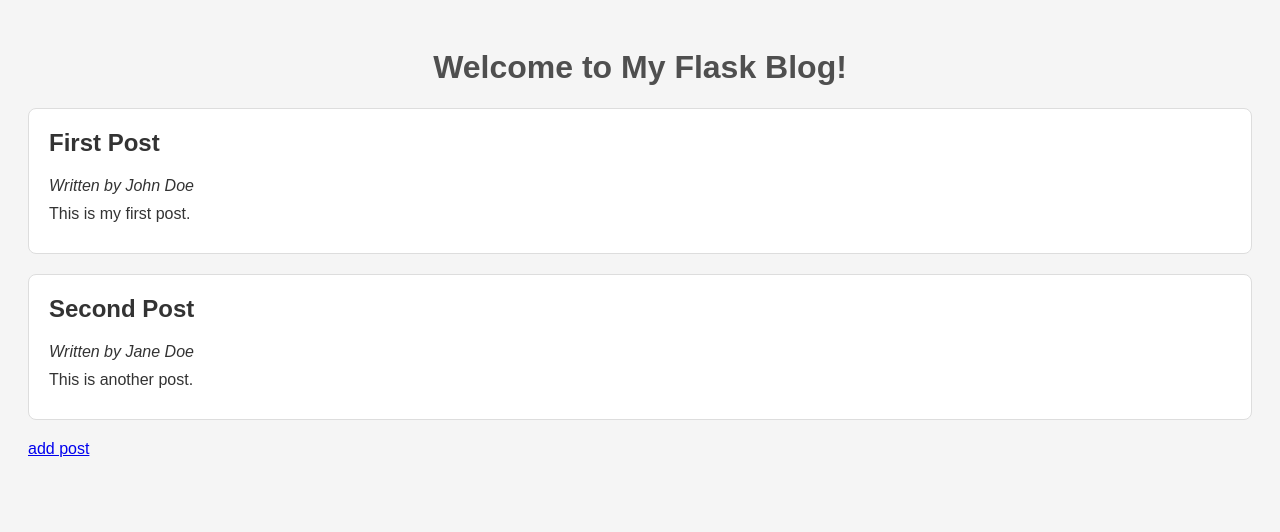
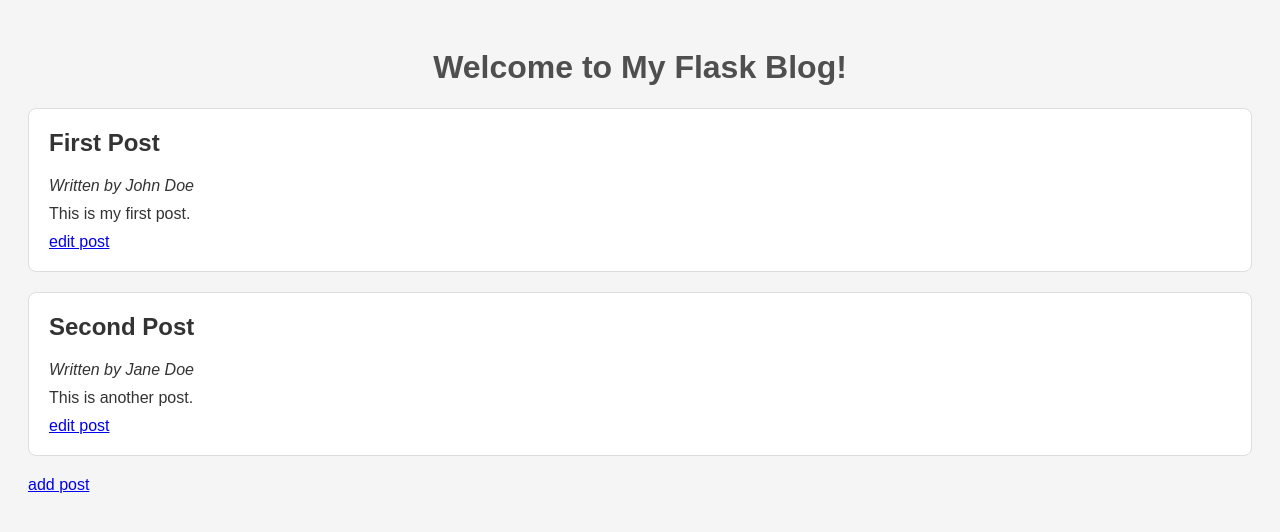
Before and after one commit to carveler/blog, a Flask app: page / in a window 1280 px wide. Shown: the top 532 px of the page. Run offline with Flask 3, Linux system fonts and the light colour scheme.

Commit message:
feat: update blog post

```diff
--- a/app.py
+++ b/app.py
@@ -40,5 +40,27 @@ def delete(post_id):
     return "Post not found"
 
 
+def fetch_post_by_id(post_id):
+    for post in posts:
+        if post["id"] == post_id:
+            return post
+    return None
+
+
+@app.route("/update/<post_id>", methods=["GET", "POST"])
+def update(post_id):
+    post = fetch_post_by_id(post_id)
+    if post is None:
+        return "Post not found", 404
+
+    if request.method == "POST":
+        post["title"] = request.form["title"]
+        post["author"] = request.form["author"]
+        post['content'] = request.form['content']
+        files.save_posts(posts)
+        return redirect(url_for("index"))
+    return render_template("update.html", post=post)
+
+
 if __name__ == "__main__":
     app.run()
--- a/templates/index.html
+++ b/templates/index.html
@@ -13,6 +13,7 @@
         <h2>{{post['title']}}</h2>
         <p><em>Written by {{post['author']}}</em></p>
         <p>{{post['content']}}</p>
+        <a href="{{ url_for('update', post_id=post['id']) }}">edit post</a>
     </div>
     {% endfor %}
     <div><a href="{{ url_for('add') }}">add post</a></div>
```
Also changed, not shown: templates/add.html (+6 -2 lines), templates/update.html (added, +34 -0 lines).
